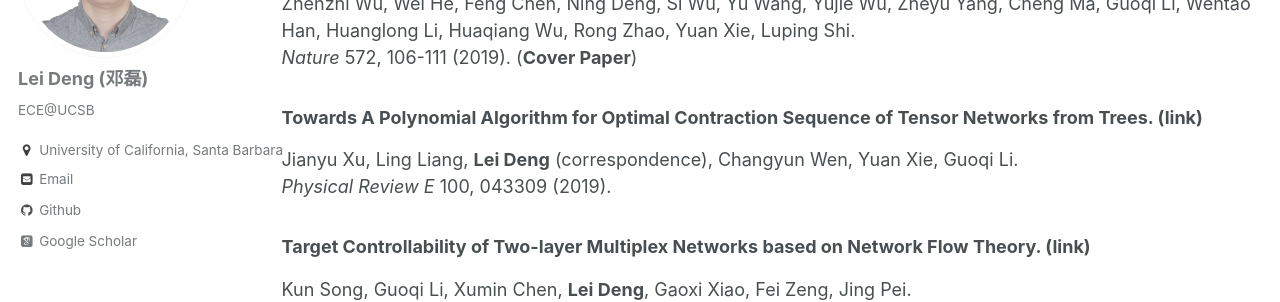
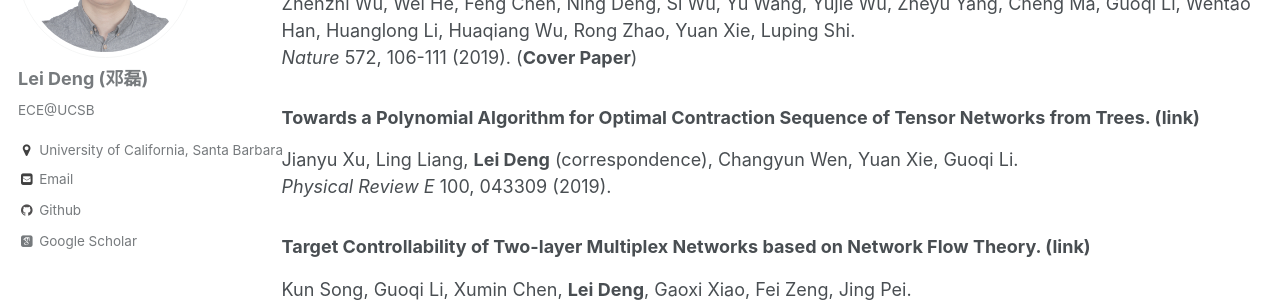
Before and after one commit to dllfei/dllfei.github.io, a Jekyll site: the page built from _pages/publications.md, in a window 1280 px wide and 900 px high, scrolled down 1697 px. Shown: the part 153-455 px from the top of the window. Built offline with Jekyll 4.4.1, drawn with Linux system fonts in a browser that asks for light colours; some web fonts are replaced.

```diff
--- a/_pages/publications.md
+++ b/_pages/publications.md
@@ -56,7 +56,7 @@ To Submit (2020).
 Jing Pei, **Lei Deng** (co-first), Sen Song, Mingguo Zhao, Youhui Zhang, Shuang Wu, Guanrui Wang, Zhe Zou, Zhenzhi Wu, Wei He, Feng Chen, Ning Deng, Si Wu, Yu Wang, Yujie Wu, Zheyu Yang, Cheng Ma, Guoqi Li, Wentao Han, Huanglong Li, Huaqiang Wu, Rong Zhao, Yuan Xie, Luping Shi. <br />
 *Nature* 572, 106-111 (2019). (**Cover Paper**)
 
-### Towards A Polynomial Algorithm for Optimal Contraction Sequence of Tensor Networks from Trees. ([link](https://journals.aps.org/pre/accepted/1707cKb3N9419b0382488ea82f7a132cf21fbb7e8)) <br />
+### Towards a Polynomial Algorithm for Optimal Contraction Sequence of Tensor Networks from Trees. ([link](https://journals.aps.org/pre/accepted/1707cKb3N9419b0382488ea82f7a132cf21fbb7e8)) <br />
 Jianyu Xu, Ling Liang, **Lei Deng** (correspondence), Changyun Wen, Yuan Xie, Guoqi Li. <br />
 *Physical Review E* 100, 043309 (2019).
 
```
